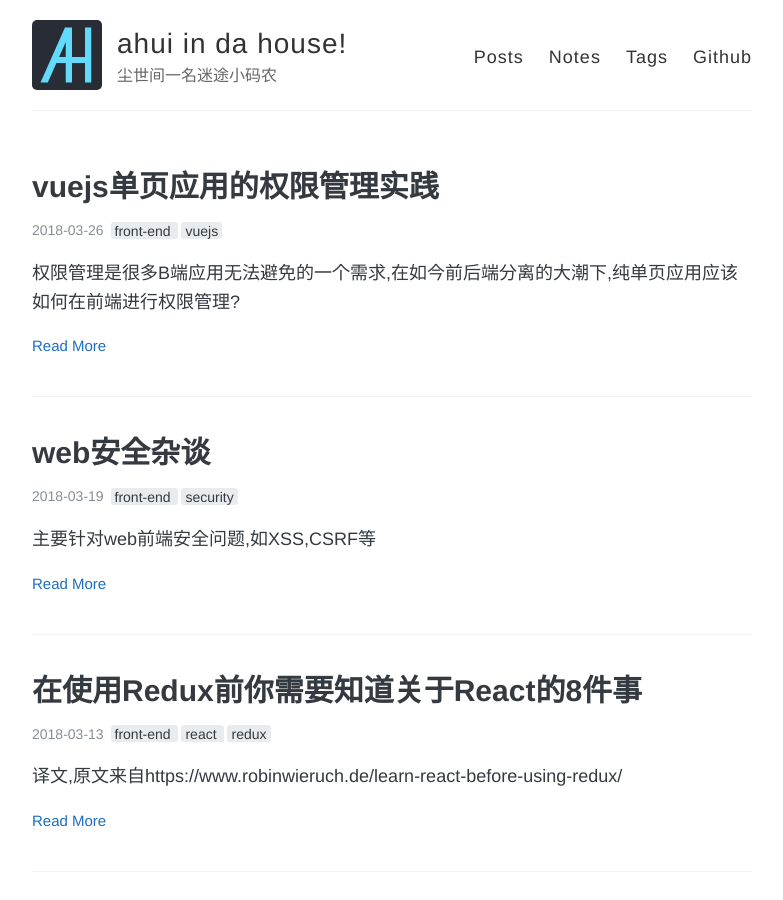
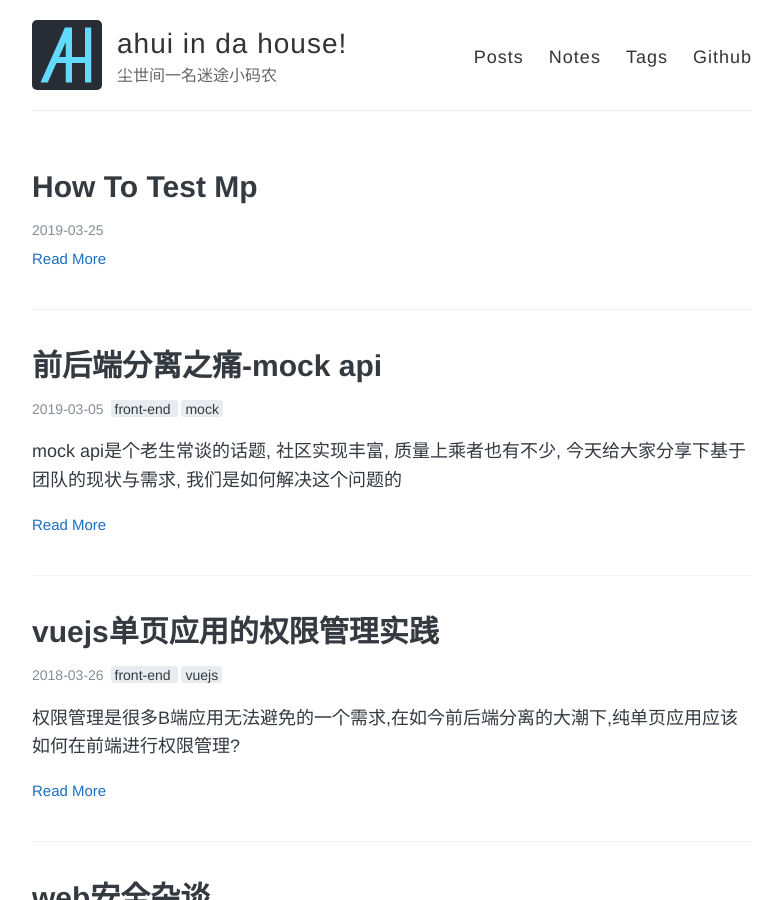
Before and after one commit to funkyLover/blog, a Jekyll site: the page built from index.html, in a window 1280 px wide and 900 px high. Shown: the whole window, without its empty margins (248-1031 px from the left). Built offline with Jekyll 4.4.1, drawn with Linux system fonts in a browser that asks for light colours; the list of posts is cut into pages by our own code.

```diff
--- /dev/null
+++ b/posts/_posts/2019-03-05-how-to-mock-api.md
@@ -0,0 +1,11 @@
+---
+layout: post
+title: "前后端分离之痛-mock api"
+description: "mock api是个老生常谈的话题, 社区实现丰富, 质量上乘者也有不少, 今天给大家分享下基于团队的现状与需求, 我们是如何解决这个问题的"
+date: 2019-03-05
+tags: [front-end, mock]
+comments: true
+share: true
+---
+
+mock api是个老生常谈的问题了, 自从前后端分离成为行业常态以来, 前端就一定会面临这个问题, 在并行开发中数据源从哪来? 毕竟我们不能白白浪费时间, 也不可能等到后端api都开发完成之后再来补齐网络请求部分. 所幸mock api这种需求实在太常见了, 开源社区有非常多质量上乘的方案和实现.
```
Also changed, not shown: notes/_posts/2019-02-01-notes.md (+5 -0 lines), posts/_posts/2019-03-25-how-to-test-mp.md (added), 1 other file.
